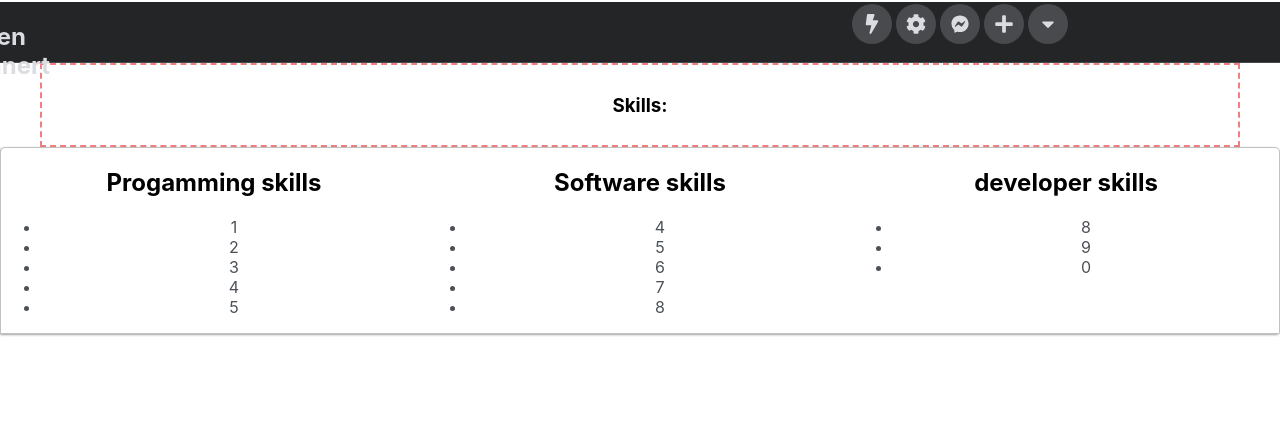
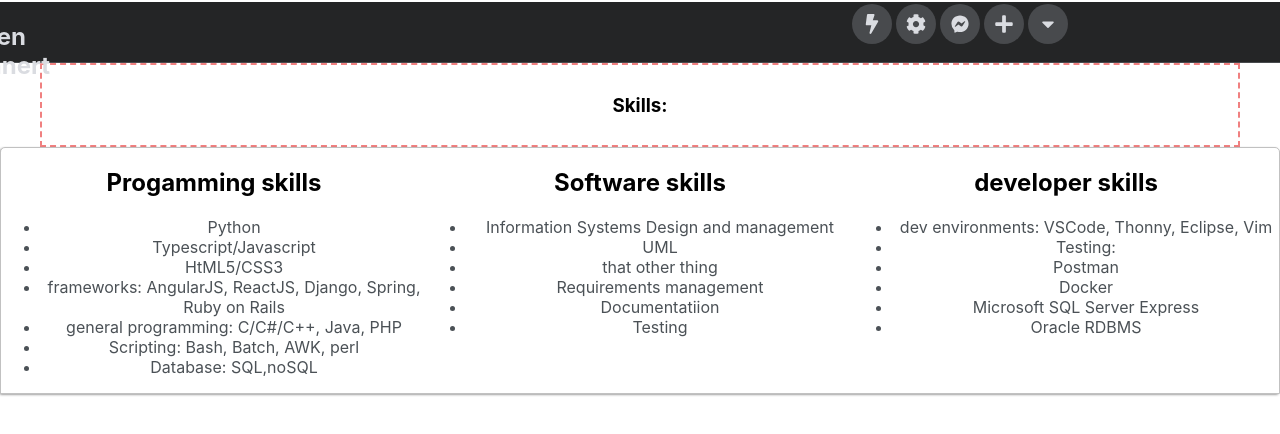
Before and after one commit to bps-github7/portfolio_landing, a React (Create React App) app: page /skills in a window 1280 px wide. Shown: the top 434 px of the page. Built offline with nearby package versions, Linux system fonts and the light colour scheme.

Commit message:
Added some detail to Skills component, which should be passed in from an object thru props.
Started making a component for making
a 4 box window pane, with css grid. Realized
its sort of pointless but may be useful once
we start passing data thru the props.

```diff
--- a/src/Skills.jsx
+++ b/src/Skills.jsx
@@ -8,10 +8,10 @@ export default class Skills extends Component {
     this.state = {  }
   }
   render() {
-    const programmingSkills = [1,2,3,4,5];
-    const softwareSkills = [4,5,6,7,8];
+    const programmingSkills = ["Python","Typescript/Javascript","HtML5/CSS3","frameworks: AngularJS, ReactJS, Django, Spring, Ruby on Rails","general programming: C/C#/C++, Java, PHP","Scripting: Bash, Batch, AWK, perl", "Database: SQL,noSQL"];
+    const softwareSkills = ["Information Systems Design and management", "UML", "that other thing", "Requirements management", "Documentatiion", "Testing"];
     const generalSkills = [3,4,5,6,7];
-    const developmentTools = [8,9,0];
+    const developmentTools = ["dev environments: VSCode, Thonny, Eclipse, Vim","Testing: ","Postman","Docker", "Microsoft SQL Server Express", "Oracle RDBMS"];
 
 
     return (
```
Also changed, not shown: src/WindowPane.jsx (added, +17 -0 lines).
